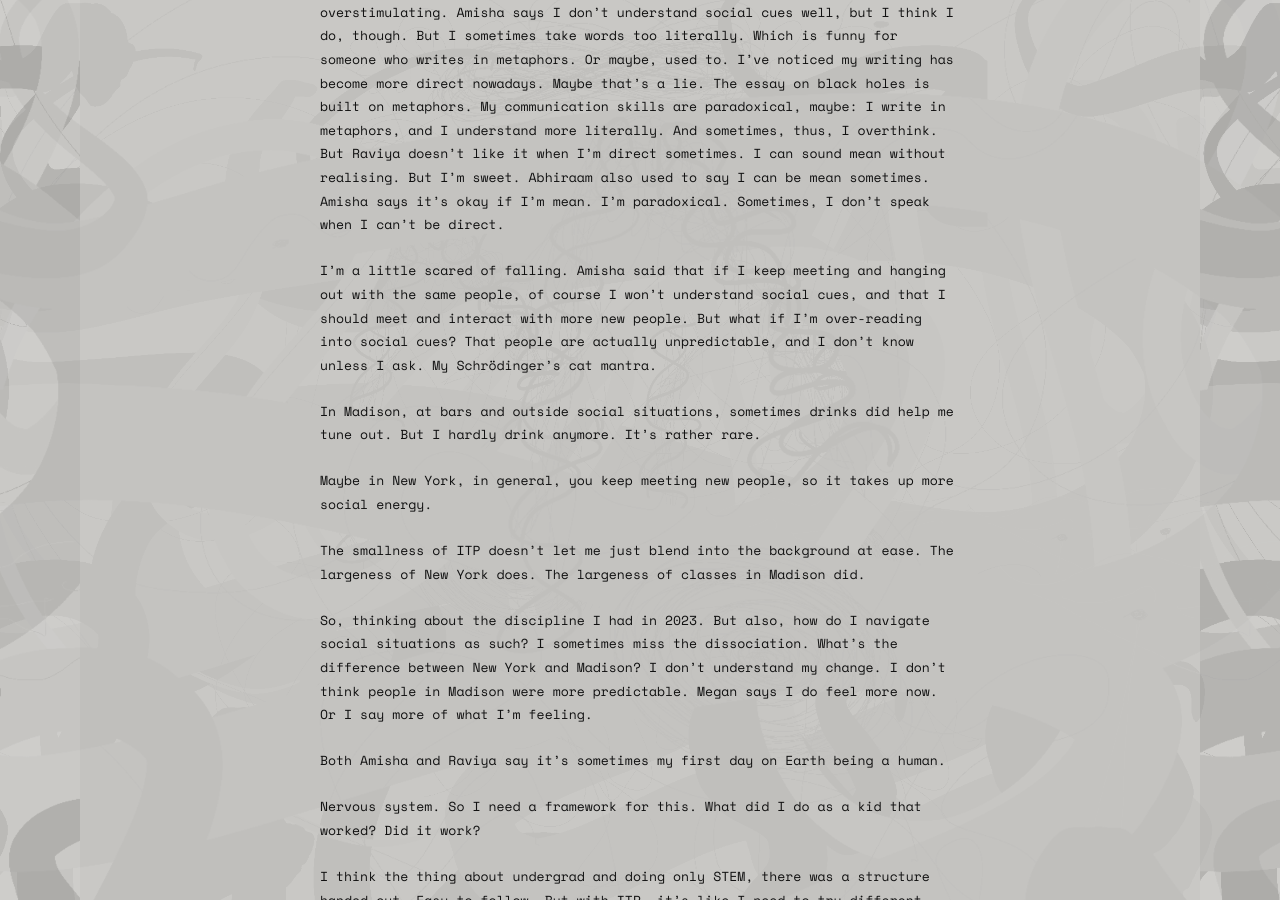
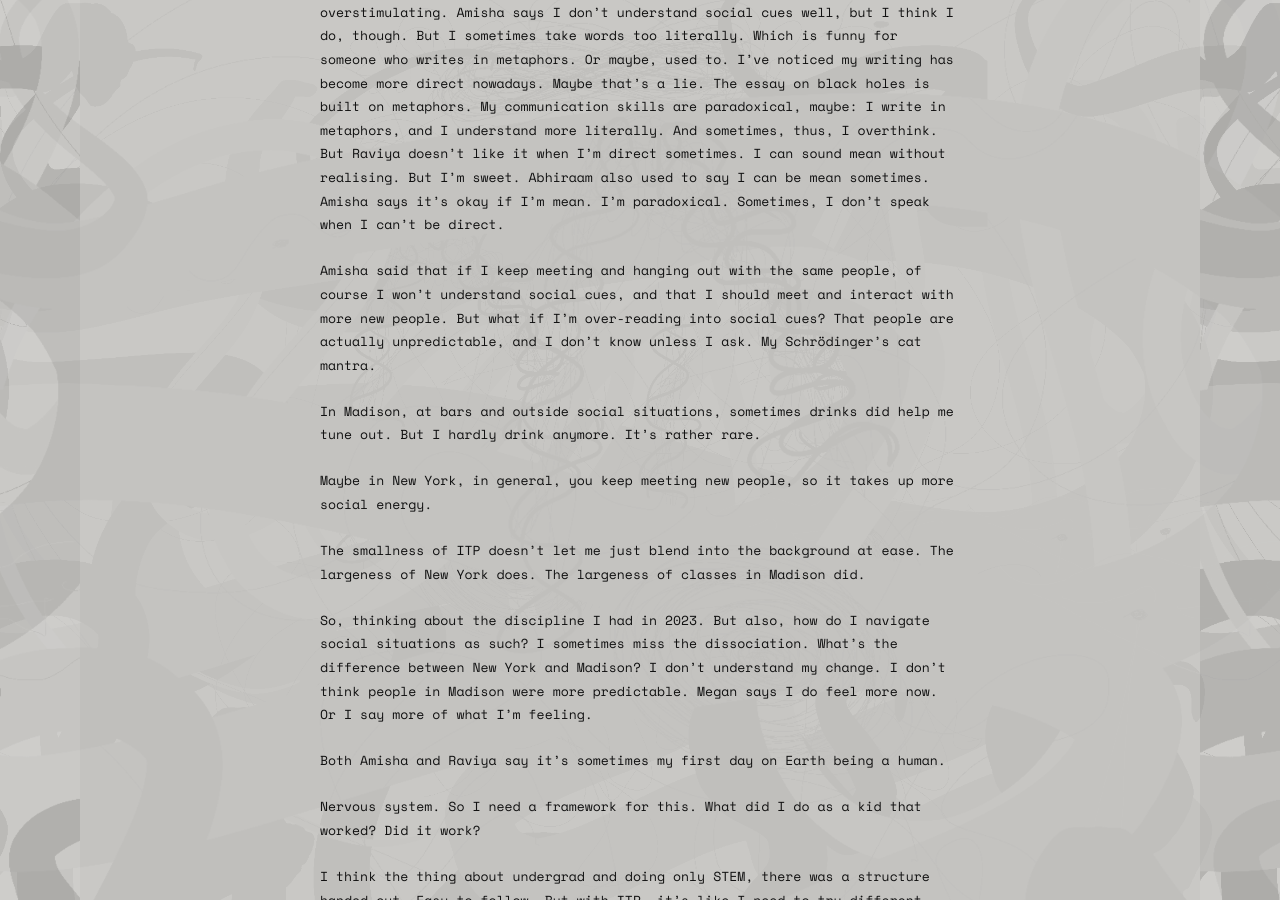
Before and after one commit to shlokamohanty/i-write-sometimes, a Jekyll site: the page built from _posts/2026-08-11-discipline.md, in a window 1280 px wide and 900 px high, scrolled down 945 px. Built offline with Jekyll 4.4.1, drawn with Linux system fonts in a browser that asks for light colours; some web fonts are replaced; some of the changed text lies outside the part shown.

Commit message:
jnkjn
nkjnjk

```diff
--- a/_posts/2026-08-11-discipline.md
+++ b/_posts/2026-08-11-discipline.md
@@ -14,7 +14,7 @@ Been thinking a lot about how I used to be in Madison. ITP has been really overs
 
 ITP is a pretty new environment for me. And something about it is hard. Everyone is closer, but I feel like, on the floor, I memorise a lot of people’s schedules, other daily things, and expressions. Maybe I should learn to lie and be less creepy. But then I get stressed while lying. So, lying isn't an option. I suppose. And because I’m not dissociated, it’s hard to tune out. It’s overstimulating. Amisha says I don’t understand social cues well, but I think I do, though. But I sometimes take words too literally. Which is funny for someone who writes in metaphors. Or maybe, used to. I’ve noticed my writing has become more direct nowadays. Maybe that’s a lie. The essay on black holes is built on metaphors. My communication skills are paradoxical, maybe: I write in metaphors, and I understand more literally. And sometimes, thus, I overthink. But Raviya doesn’t like it when I’m direct sometimes. I can sound mean without realising. But I’m sweet. Abhiraam also used to say I can be mean sometimes. Amisha says it’s okay if I’m mean. I’m paradoxical. Sometimes, I don’t speak when I can’t be direct.
 
-I’m a little scared of falling. Amisha said that if I keep meeting and hanging out with the same people, of course I won’t understand social cues, and that I should meet and interact with more new people. But what if I'm over-reading into social cues? That people are actually unpredictable, and I don’t know unless I ask. My Schrödinger's cat mantra.
+Amisha said that if I keep meeting and hanging out with the same people, of course I won’t understand social cues, and that I should meet and interact with more new people. But what if I'm over-reading into social cues? That people are actually unpredictable, and I don’t know unless I ask. My Schrödinger's cat mantra.
 
 In Madison, at bars and outside social situations, sometimes drinks did help me tune out. But I hardly drink anymore. It’s rather rare.
 
@@ -46,7 +46,7 @@ Things that didn't work in 2023:
 
 Things that I need to incorporate now:
 - my schrödinger's cat mantra (people are unpredictable unless you ask)
-- direct communication
+- direct communication?
 
 ---
 
```
Also changed, not shown: _posts/.obsidian/workspace.json (+4 -4 lines).
